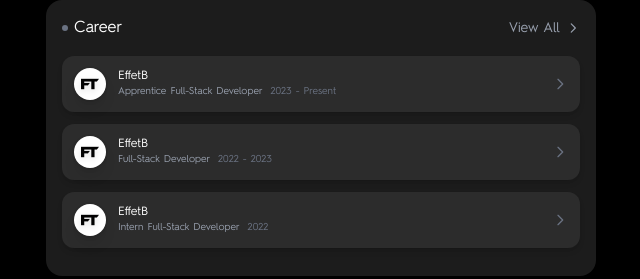
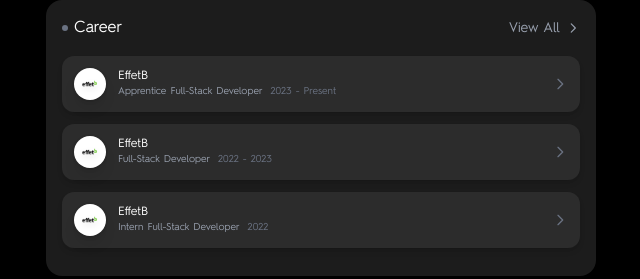
Before and after one commit to AdrRnv/Portfolio, a Next.js app: page / in a window 1280 px wide. Shown: the part 472-751 px from the top of the page, without its empty margins (319-959 px from the left). Built offline with nearby package versions, Linux system fonts and the light colour scheme.

Commit message:
feat(POT-0): logo effetb

```diff
--- a/src/app/career/[id]/page.tsx
+++ b/src/app/career/[id]/page.tsx
@@ -12,7 +12,7 @@ const careersData = [
     id: "apprentice",
     name: "EffetB",
     description: "Apprentice Full-Stack Developer",
-    logo: "/assets/images/LogoFT.png",
+    logo: "/assets/images/LogoEffetB.png",
     color: "bg-white",
     period: "2024 - Present",
     technologies: ["Symfony", "Vue.js", "MongoDB", "Docker"],
@@ -32,7 +32,7 @@ const careersData = [
     id: "fullstack",
     name: "EffetB",
     description: "Full-Stack Developer",
-    logo: "/assets/images/LogoFT.png",
+    logo: "/assets/images/LogoEffetB.png",
     color: "bg-white",
     period: "2024",
     technologies: ["Symfony", "Vue.js", "MongoDB", "Docker"],
@@ -51,7 +51,7 @@ const careersData = [
     id: "intern",
     name: "EffetB",
     description: "Intern Full-Stack Developer",
-    logo: "/assets/images/LogoFT.png",
+    logo: "/assets/images/LogoEffetB.png",
     color: "bg-white",
     period: "2024",
     technologies: ["Symfony", "Vue.js", "MongoDB", "Docker"],
--- a/src/app/page.tsx
+++ b/src/app/page.tsx
@@ -251,7 +251,7 @@ export default function Home() {
                 id: "apprentice",
                 name: "EffetB",
                 description: "Apprentice Full-Stack Developer",
-                logo: "/assets/images/LogoFT.png",
+                logo: "/assets/images/LogoEffetB.png",
                 color: "bg-white",
                 period: "2023 - Present",
               },
@@ -259,7 +259,7 @@ export default function Home() {
                 id: "fullstack",
                 name: "EffetB",
                 description: "Full-Stack Developer",
-                logo: "/assets/images/LogoFT.png",
+                logo: "/assets/images/LogoEffetB.png",
                 color: "bg-white",
                 period: "2022 - 2023",
               },
@@ -267,7 +267,7 @@ export default function Home() {
                 id: "intern",
                 name: "EffetB",
                 description: "Intern Full-Stack Developer",
-                logo: "/assets/images/LogoFT.png",
+                logo: "/assets/images/LogoEffetB.png",
                 color: "bg-white",
                 period: "2022",
               },
```
